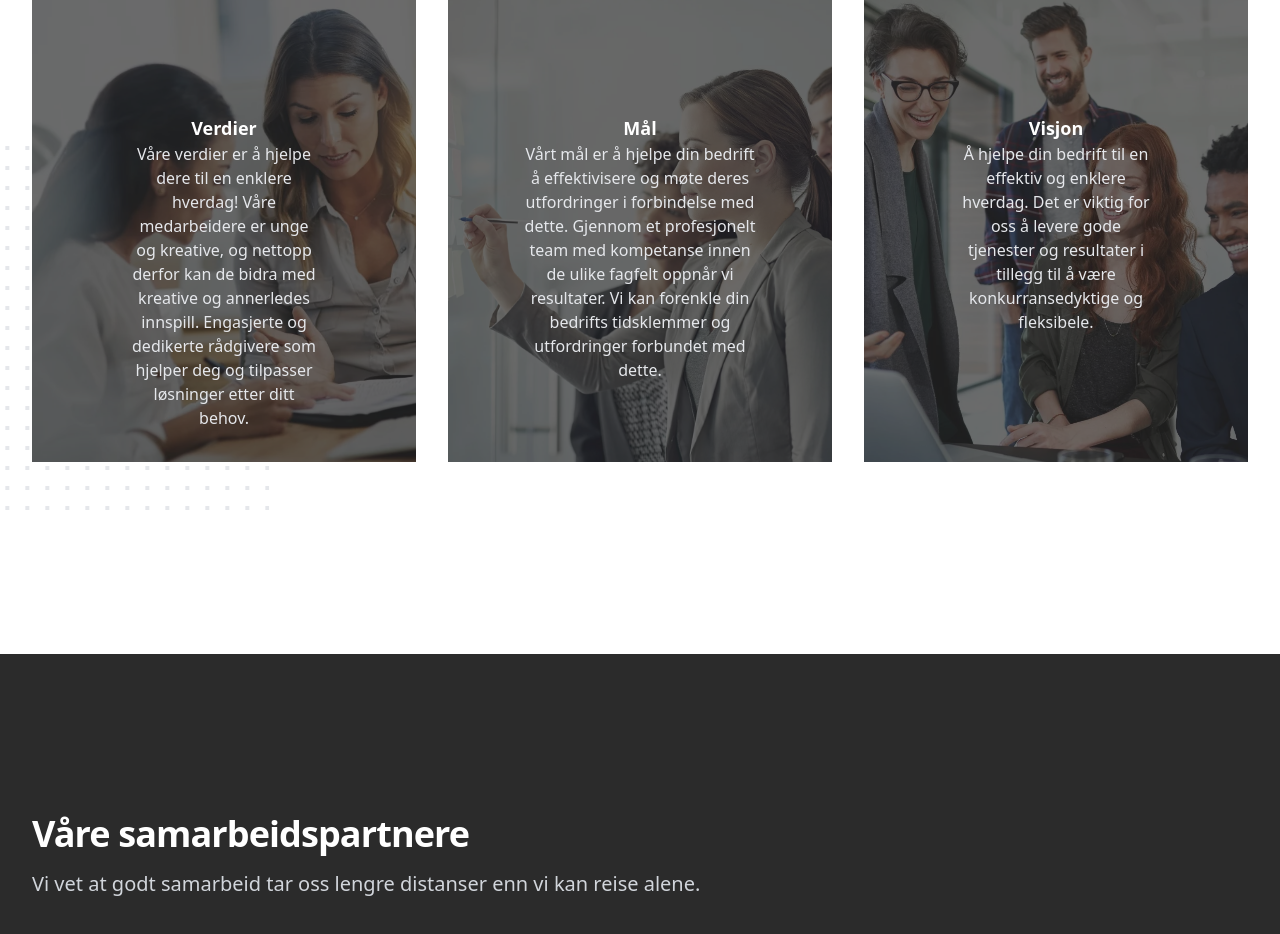
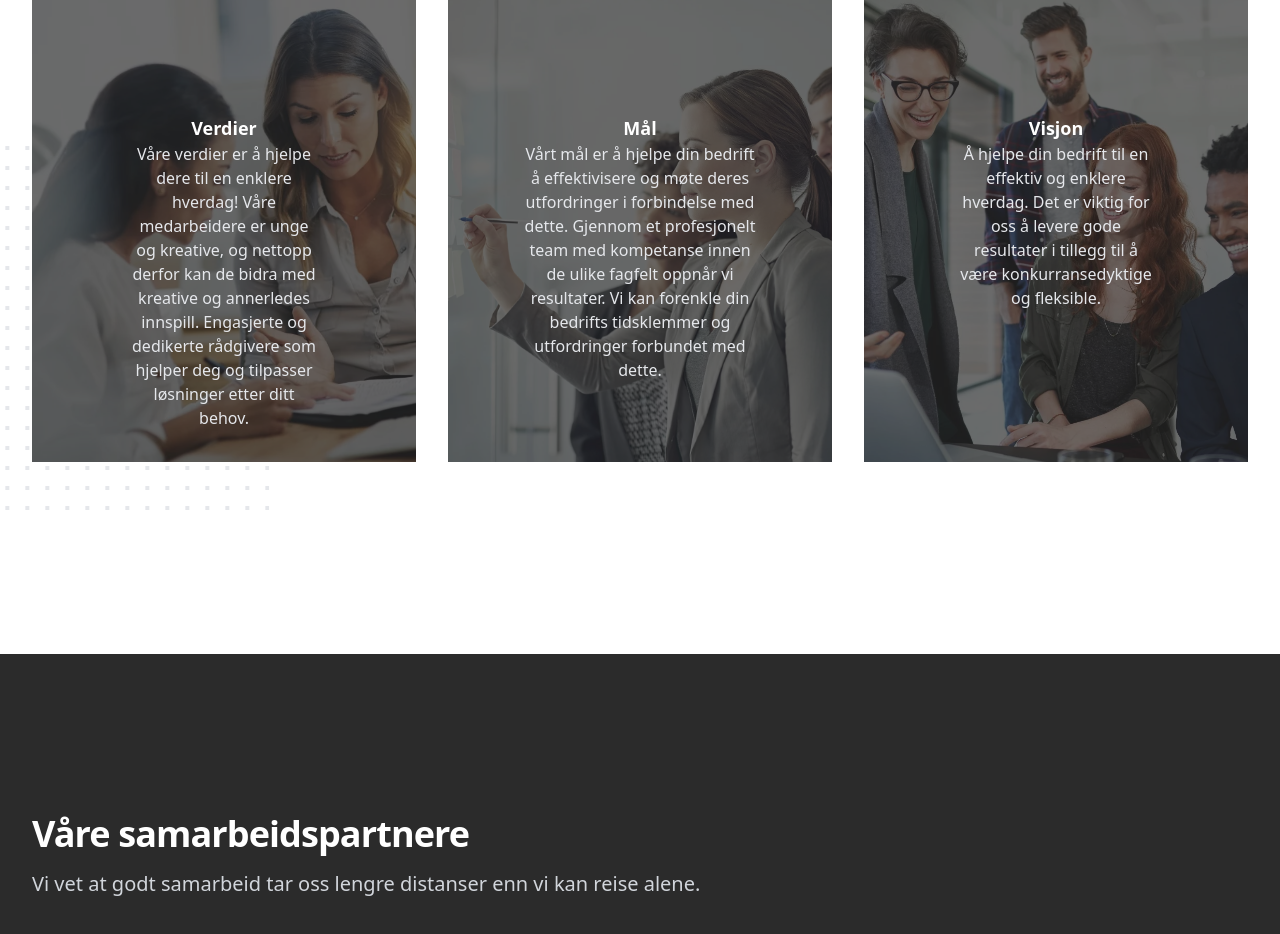
Before and after one commit to NikolaiWaerpen/ale-sales-group, a Next.js app: page / in a window 1280 px wide. Shown: the part 1270-2204 px from the top of the page. Built offline with nearby package versions, Linux system fonts and the light colour scheme; what @tailwindcss/typography would draw is missing.

Commit message:
chore: change vision text

```diff
--- a/src/components/Home/Features/index.tsx
+++ b/src/components/Home/Features/index.tsx
@@ -150,9 +150,8 @@ export default function Features() {
                     <h3 className="text-white text-lg font-semibold">Visjon</h3>
                     <p className="text-gray-200 text-center">
                       Å hjelpe din bedrift til en effektiv og enklere hverdag.
-                      Det er viktig for oss å levere gode tjenester og
-                      resultater i tillegg til å være konkurransedyktige og
-                      fleksibele.
+                      Det er viktig for oss å levere gode resultater i tillegg
+                      til å være konkurransedyktige og fleksible.
                     </p>
                   </div>
                 </div>
```
